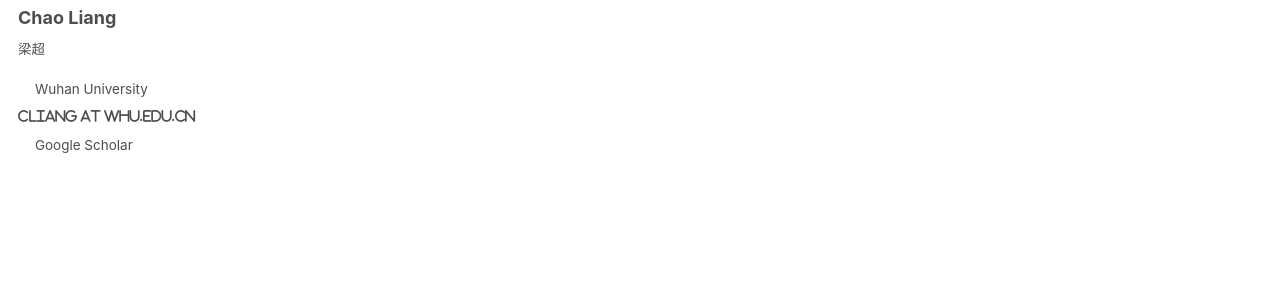
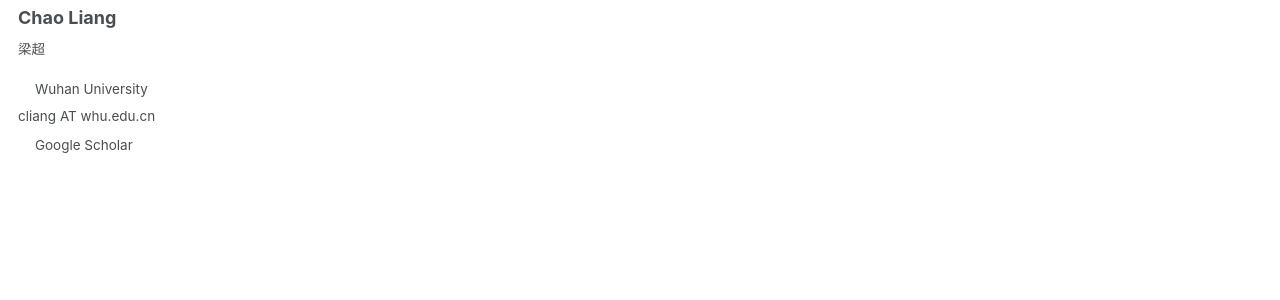
Before and after one commit to zhangsipng/page.github.io, a Jekyll site: the page built from _pages/about.md, in a window 1280 px wide. Shown: the part 277-577 px from the top of the page. Built offline with Jekyll 4.4.1, drawn with Linux system fonts in a browser that asks for light colours; a script that is not in the unit is left out.

Commit message:
Update author-profile.html

```diff
--- a/_includes/author-profile.html
+++ b/_includes/author-profile.html
@@ -34,7 +34,7 @@
         <li><a href="{{ author.uri }}"><i class="fas fa-fw " aria-hidden="true"></i>{{ site.data.ui-text[site.locale].website_label | default: "Website" }}</a></li>
       {% endif %}
       {% if author.email %}
-        <li><i class="fas fa-fw " aria-hidden="true">cliang AT whu.edu.cn</i></li>
+        <li>cliang AT whu.edu.cn</li>
       {% endif %}
 
       <!-- Font Awesome and Academicons icons / Academic websites -->
```
